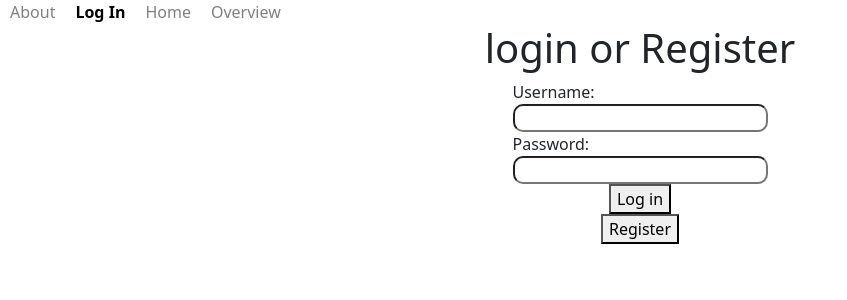
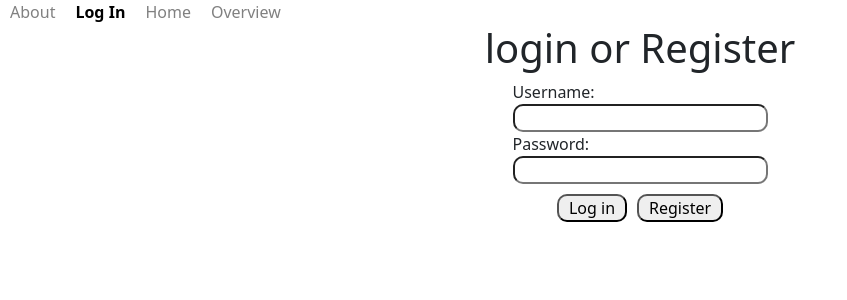
Before and after one commit to rmedge2/Budget-lingo_frontend, a React (Create React App) app: page /login in a window 1280 px wide. Shown: the top 300 px of the page, without its empty margins (0-847 px from the left). Built offline with nearby package versions, Linux system fonts and the light colour scheme; no server answers.

Commit message:
minor styling on login page

```diff
--- a/src/components/LogInPage.js
+++ b/src/components/LogInPage.js
@@ -74,8 +74,10 @@ const LoginPage = () => {
                 </div>
                 <input type="text" onChange={e=>setPassword(e.target.value)}/>
             </div>
-            <button onClick={() => checkCredentials()}>Log in</button>
-            <button onClick={() => addUser({userName:username, passWord:password})}>Register</button>
+            <div className="login-register">
+                <button onClick={() => checkCredentials()}>Log in</button>
+                <button onClick={() => addUser({userName:username, passWord:password})}>Register</button>
+            </div>
             {err}
         </div>
     )
--- a/src/components/LoginPage.css
+++ b/src/components/LoginPage.css
@@ -5,3 +5,14 @@
     flex-direction: column;
     align-items: center;
 }
+.login-register{
+
+    margin-top: 10px;
+}
+.login-register>button{
+    padding: 0px 10px;
+    margin: 0px 5px;
+    height: 28px;
+    border-radius: 10px;
+
+}
```
